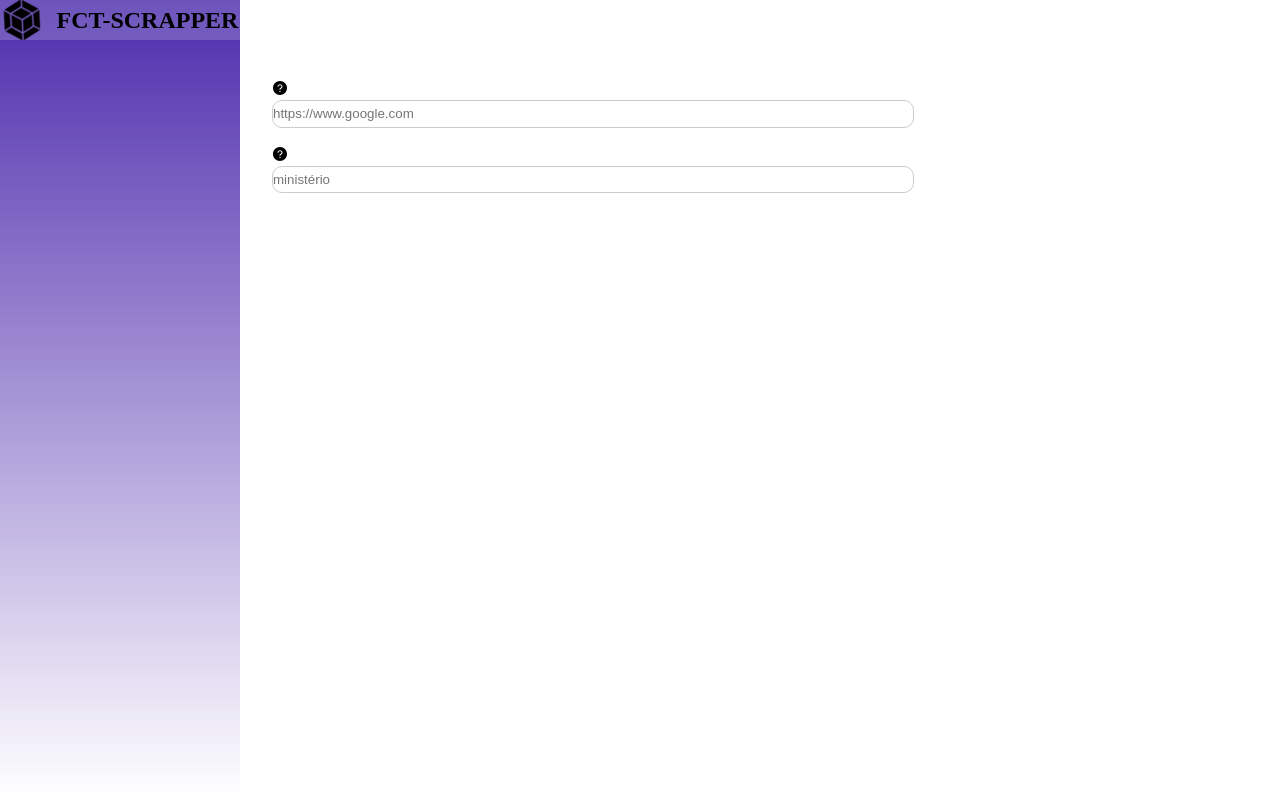
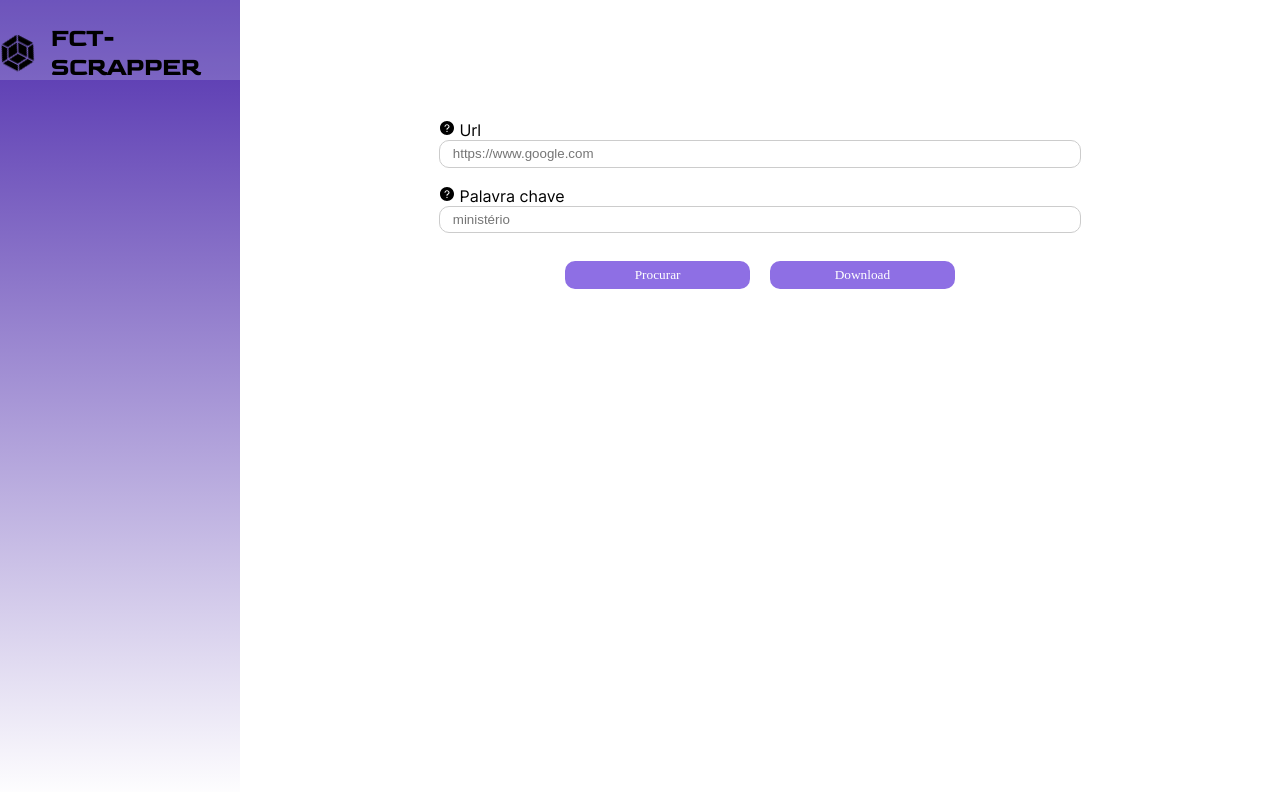
Before and after one commit to pedrotakahashi/tcc-frontend, a React (Create React App) app: page / in a window 1280 px wide. Shown: the top 792 px of the page. Built offline with nearby package versions, Linux system fonts and the light colour scheme.

Commit message:
feat initial template

```diff
--- /dev/null
+++ b/src/Components/Forms/Button/index.tsx
@@ -0,0 +1,19 @@
+import "./styles.css";
+
+interface IButton {
+  text?: string;
+}
+
+const Button = ({ text }: IButton) => {
+  const sayHello = () => {
+    alert("Hello World");
+  };
+
+  return (
+    <button className="button" onClick={sayHello}>
+      {text}
+    </button>
+  );
+};
+
+export default Button;
--- /dev/null
+++ b/src/Components/Forms/Button/styles.css
@@ -0,0 +1,15 @@
+.button {
+  background-color: #8e6fe4;
+  color: #fff;
+  height: 6vh;
+  width: 16vw;
+  border: 10px solid;
+  border-radius: 20px;
+  transition: 0.5s;
+  font-family: InterD;
+}
+.button:hover {
+  background-color: #8e6fe4;
+  opacity: 0.3;
+  transition: 0.5s ease-in-out;
+}
--- a/src/Components/Forms/Inputs/index.tsx
+++ b/src/Components/Forms/Inputs/index.tsx
@@ -2,21 +2,20 @@ import { AiFillQuestionCircle } from "react-icons/ai";
 
 import "./styles.css";
 
-interface InputType {
+interface IInput {
   text?: string;
   tooltipText: string;
   placeholder: string;
 }
 
-const Input = ({ text, tooltipText, placeholder }: InputType) => {
+const Input = ({ text, tooltipText, placeholder }: IInput) => {
   return (
     <>
       <div className="input-content">
         <form>
           <label className="label-input">
-            {text}{" "}
-            <span data-tooltip={tooltipText}>
-              <AiFillQuestionCircle />
+            <span data-tooltip={tooltipText} className="label-span">
+              <AiFillQuestionCircle /> {text}
             </span>
             <br />
           </label>
--- a/src/Components/Forms/Inputs/styles.css
+++ b/src/Components/Forms/Inputs/styles.css
@@ -1,5 +1,13 @@
+@font-face {
+  font-family: Inter;
+  src: url(../../../Assets/Inter.ttf);
+}
+
 .label-input {
   display: flex;
+}
+.label-span {
+  font-family: "Inter";
 }
 
 input {
@@ -7,6 +15,10 @@ input {
   border-radius: 10px;
   width: 50vw;
   height: 2vw;
+}
+
+input::placeholder {
+  padding-left: 1vw;
 }
 
 [data-tooltip] {
--- a/src/Components/Pages/Content/index.tsx
+++ b/src/Components/Pages/Content/index.tsx
@@ -1,4 +1,6 @@
+import Button from "../../Forms/Button";
 import Input from "../../Forms/Inputs";
+
 import "./styles.css";
 
 const Content = () => {
@@ -6,15 +8,23 @@ const Content = () => {
     <>
       <div className="conteudo">
         <Input
-          // text="Url"
+          text="Url"
           tooltipText="É o caminho do site de pesquisa que se deseja"
           placeholder="https://www.google.com"
         />
         <Input
-          // text="Palavras chaves"
+          text="Palavra chave"
           tooltipText="São as palavras chaves que desejamos procurar"
           placeholder="ministério"
         />
+        <div className="buttons-form">
+          <span>
+            <Button text="Procurar" />
+          </span>
+          <span>
+            <Button text="Download" />
+          </span>
+        </div>
       </div>
     </>
   );
--- a/src/Components/Pages/Content/styles.css
+++ b/src/Components/Pages/Content/styles.css
@@ -1,6 +1,11 @@
 .conteudo {
   display: flex;
   flex-direction: column;
-  margin-top: 10vh;
-  margin-left: 4vh;
+  padding-top: 15vh;
+  margin: 0 auto;
 }
+
+.buttons-form {
+  display: flex;
+  justify-content: center;
+}
--- a/src/Components/Pages/SideMenu/styles.css
+++ b/src/Components/Pages/SideMenu/styles.css
@@ -1,3 +1,8 @@
+@font-face {
+  font-family: Goldman;
+  src: url(../../../Assets/Goldman-Regular.ttf);
+}
+
 .header {
   background-image: linear-gradient(#4f2dad, #ffffff);
   width: 30vh;
@@ -11,11 +16,14 @@
 .back-header:first-child {
   opacity: 1;
   background-color: rgba(230, 241, 244, 0.2);
+  height: 10vh;
 }
 .content-header {
   display: flex;
   justify-content: center;
   align-items: center;
+  font-family: Goldman;
+  padding-top: 3vh;
 }
 .header-icon {
   width: 40px;
```
